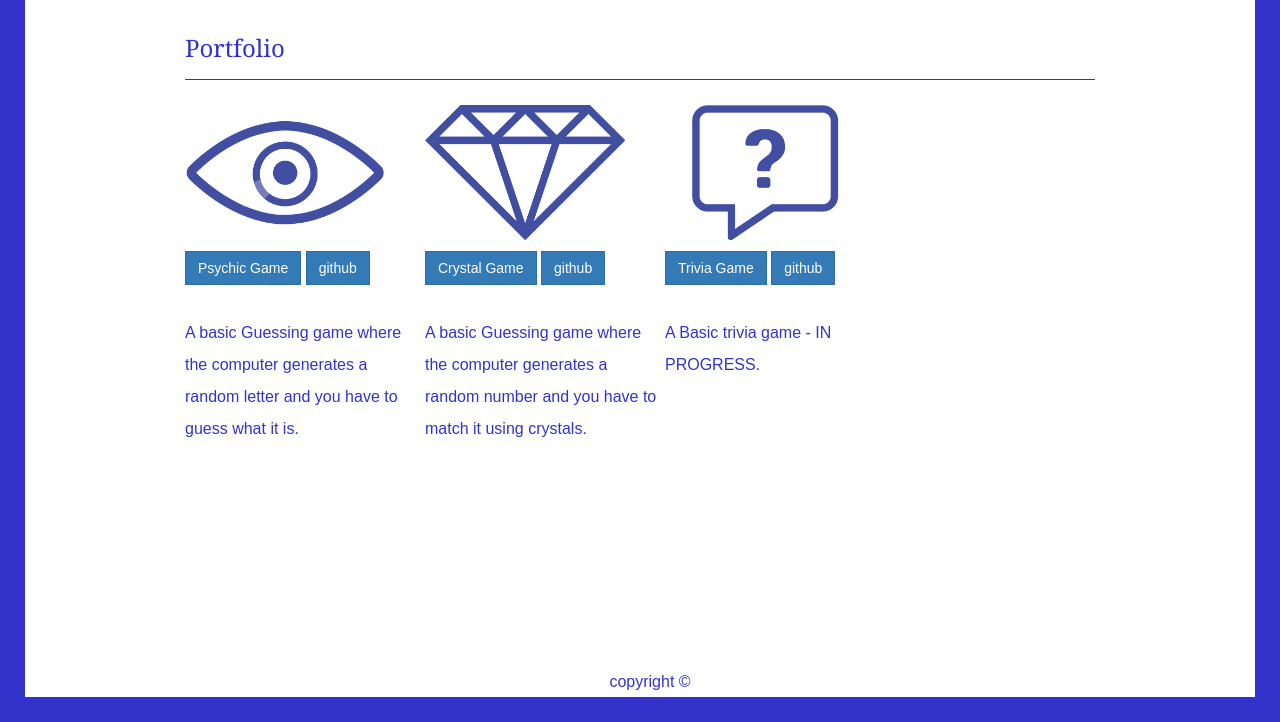
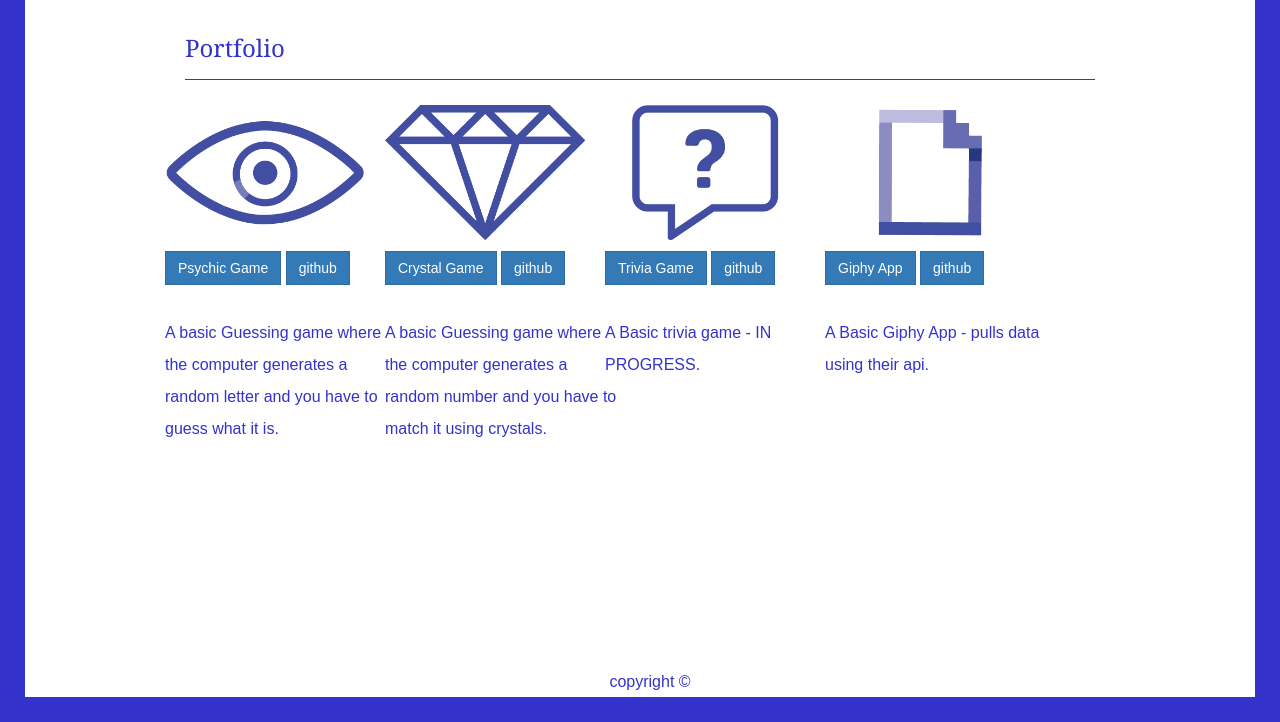
Before and after one commit to greench0/greench0.github.io, a plain HTML site: page index.html in a window 1280 px wide. Shown: the part 78-800 px from the top of the page. Drawn offline with nearby package versions, Linux system fonts and the light colour scheme.

Commit message:
site update + giphy

```diff
--- a/css/style.css
+++ b/css/style.css
@@ -36,6 +36,14 @@ body {
 		#top { top: 0; }
     #bottom { bottom: 0; }
 
+
+  .card {
+/* background: pink; */
+float: left;
+margin: 0 0 20px -20px;
+
+
+  }
 
 .text-center {
   {
@@ -352,9 +360,8 @@ section {
 
 
   }
-  card {
-    border-bottom: 1px solid #dddddd;
-  }
+
+
 
 
   #logo {
--- a/index.html
+++ b/index.html
@@ -13,7 +13,7 @@
 
 <body>
   <header>
-      <h1 id="logo">Chris Green</h1>
+      <!-- <h1 id="logo">Chris Green</h1> -->
     <nav>
 
     <ul>
@@ -47,7 +47,6 @@
         <a href="https://github.com/greench0/unit-4-game" class="btn btn-primary">github</a>
         <h3 class="card-title" style="color:">Crystal Game</h3>
         <p class="card-text">A basic Guessing game where the computer generates a random number and you have to match it using crystals.</p>
-
       </div>
     </div>
 
@@ -59,10 +58,19 @@
         <h3 class="card-title" style="color:">Crystal Game</h3>
         <p class="card-text">A Basic trivia game - IN PROGRESS.
         </p>
-
       </div>
     </div>
 
+    <div class="card" style="width: 15rem; float: left;">
+        <img class="card-img-top" src="images/giphy.png" alt="giphy">
+        <div class="card-body">
+          <a href="https://greench0.github.io/trivia-game/" class="btn btn-primary">Giphy App</a>
+          <a href="https://github.com/greench0/trivia-game" class="btn btn-primary">github</a>
+          <h3 class="card-title" style="color:">Giphy search</h3>
+          <p class="card-text">A Basic Giphy App - pulls data using their api.
+          </p>
+        </div>
+      </div>
 
 
 
```
Also changed, not shown: images/giphy.png (added), images/place.jpg (deleted), 1 other file.
